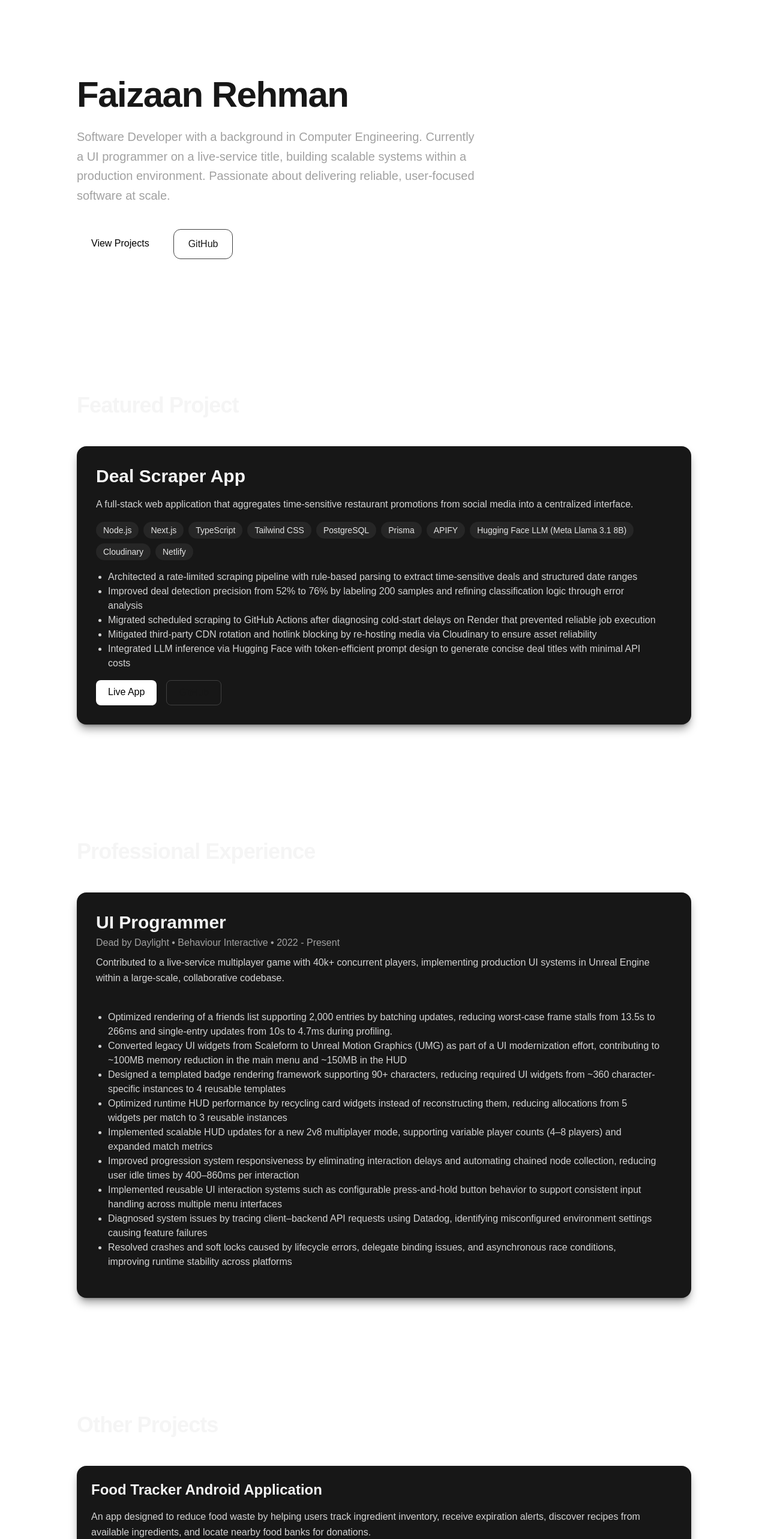
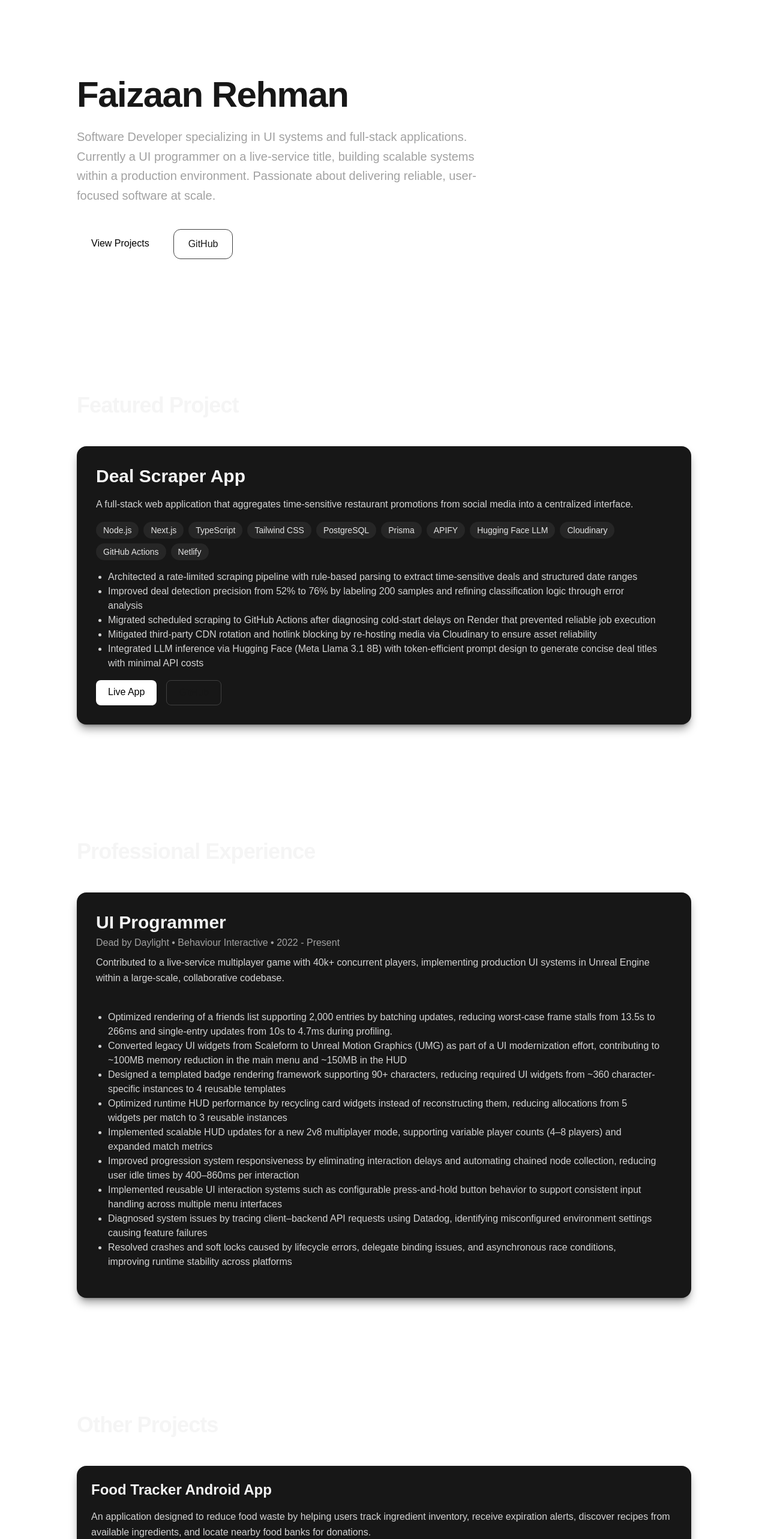
Before and after one commit to FaizaanRehman/Portfolio, a Next.js app: page / in a window 1280 px wide. Shown: the top 2566 px of the page at 60% size. Built offline with nearby package versions, Linux system fonts and the light colour scheme.

Commit message:
Improved wording slightly

```diff
--- a/app/page.tsx
+++ b/app/page.tsx
@@ -23,8 +23,9 @@ export default function Home() {
             "PostgreSQL",
             "Prisma",
             "APIFY",
-            "Hugging Face LLM (Meta Llama 3.1 8B)",
+            "Hugging Face LLM",
             "Cloudinary",
+            "GitHub Actions",
             "Netlify",
           ]}
           highlights={[
@@ -32,7 +33,7 @@ export default function Home() {
             "Improved deal detection precision from 52% to 76% by labeling 200 samples and refining classification logic through error analysis",
             "Migrated scheduled scraping to GitHub Actions after diagnosing cold-start delays on Render that prevented reliable job execution",
             "Mitigated third-party CDN rotation and hotlink blocking by re-hosting media via Cloudinary to ensure asset reliability",
-            "Integrated LLM inference via Hugging Face with token-efficient prompt design to generate concise deal titles with minimal API costs",
+            "Integrated LLM inference via Hugging Face (Meta Llama 3.1 8B) with token-efficient prompt design to generate concise deal titles with minimal API costs",
           ]}
           liveLink="https://dealscraperwebpage.netlify.app/?demo=1"
           githubLink="https://github.com/FaizaanRehman/deal-scraper-webpage"
@@ -63,13 +64,19 @@ export default function Home() {
       <Section title="Other Projects">
         <div className="grid grid-cols-1 md:grid-cols-1 gap-6">
           <OtherProjectCard
-            title="Food Tracker Android Application"
-            description="An app designed to reduce food waste by helping users track ingredient inventory, receive expiration alerts, discover recipes from available ingredients, and locate nearby food banks for donations."
+            title="Food Tracker Android App"
+            description="An application designed to reduce food waste by helping users track ingredient inventory, receive expiration alerts, discover recipes from available ingredients, and locate nearby food banks for donations."
             highlights={[
               "Architected a background expiry-notification pipeline using WorkManager to periodically query SQLite ingredient data and dispatch alerts through NotificationManager",
               "Implemented location-based food bank discovery by launching the Google Maps app via Android Intents, enabling users to quickly find nearby donation centers",
             ]}
-            techStack={["Kotlin", "Android Studio", "SQLite"]}
+            techStack={[
+              "Kotlin",
+              "Android Studio",
+              "SQLite",
+              "WorkManager",
+              "Google Maps Intents",
+            ]}
             demoLink="https://www.youtube.com/watch?v=Kc4xkIg4D3w"
             githubLink="https://github.com/Ckalia11/Food-Expiry-Tracker"
           />
@@ -86,8 +93,9 @@ export default function Home() {
               "Django",
               "React",
               "PostgreSQL",
-              "Firebase",
+              "Firebase Firstore",
               "Google Drive API",
+              "REST APIs",
             ]}
             posterLink="insert image poster here"
             githubLink="https://github.com/YoungKeyKai/Vesta"
@@ -101,8 +109,11 @@ export default function Home() {
             "React",
             "Next.js",
             "TypeScript",
+            "Node.js",
+            "PostgreSQL",
+            "GitHub Actions",
+            "Python",
             "Tailwind",
-            "Node.js",
             "Unreal Engine",
             "Android Studio",
             "Git",
--- a/components/Hero.tsx
+++ b/components/Hero.tsx
@@ -7,10 +7,10 @@ export default function Hero() {
         </h1>
 
         <p className="text-lg md:text-xl text-neutral-400 max-w-2xl mb-10 leading-relaxed">
-          Software Developer with a background in Computer Engineering.
-          Currently a UI programmer on a live-service title, building scalable
-          systems within a production environment. Passionate about delivering
-          reliable, user-focused software at scale.
+          Software Developer specializing in UI systems and full-stack
+          applications. Currently a UI programmer on a live-service title,
+          building scalable systems within a production environment. Passionate
+          about delivering reliable, user-focused software at scale.
         </p>
 
         <div className="flex flex-col sm:flex-row gap-4">
```
